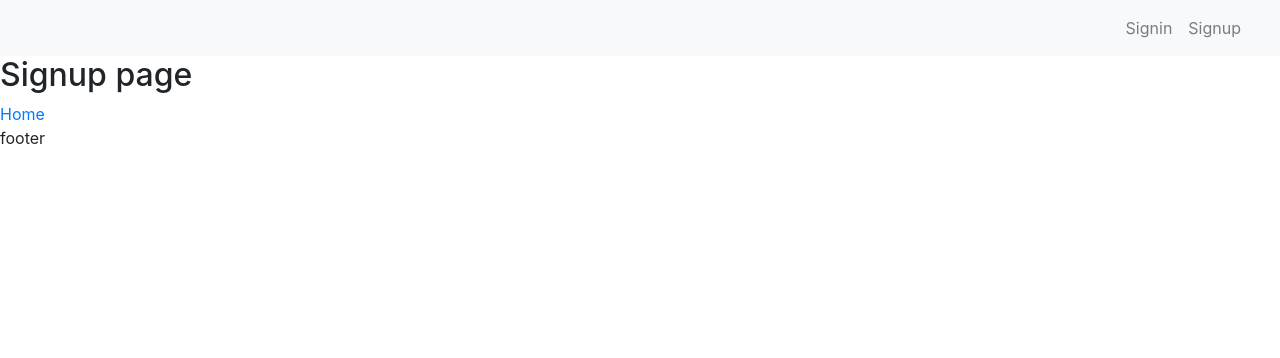
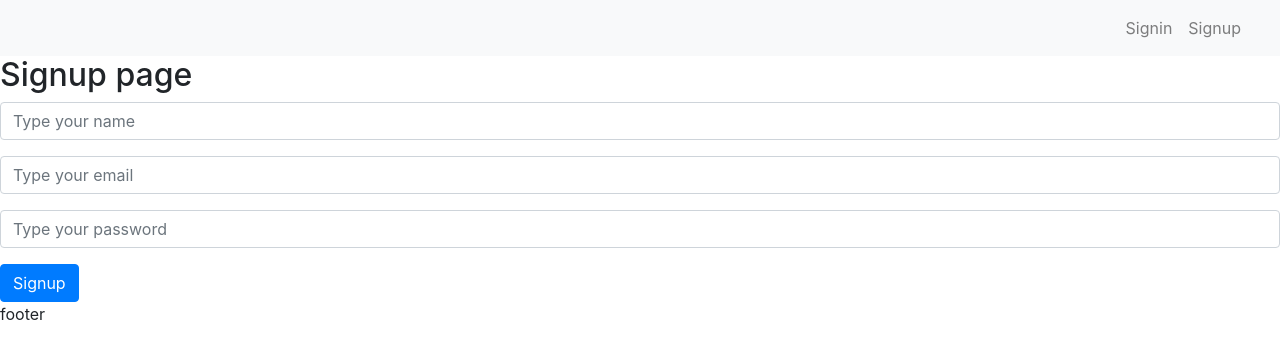
Before and after one commit to jovanSlavujevic96/Multi-User-SEO-Blogging-Platform-Course, a Next.js app in the folder frontend/: page /signup in a window 1280 px wide. Shown: the top 358 px of the page. Built offline with nearby package versions, Linux system fonts and the light colour scheme.

Commit message:
Signup form pt.1

```diff
--- /dev/null
+++ b/frontend/components/auth/SignupComponent.js
@@ -0,0 +1,58 @@
+import React from "react";
+import {useState} from "react";
+
+const SignupComponent = () => {
+    const handleSubmit = (e) => {
+        e.preventDefault();
+        console.log('handle submit');
+    };
+
+    const handleChange = e => {
+        console.log(e.target.value);
+    };
+
+    const signupForm = () => {
+        return (
+            <form onSubmit={handleSubmit}>
+                <div className="form-group">
+                    <input
+                        onChange={handleChange}
+                        type="text"
+                        className="form-control"
+                        placeholder="Type your name"
+                    />
+                </div>
+
+                <div className="form-group">
+                    <input
+                        onChange={handleChange}
+                        type="email"
+                        className="form-control"
+                        placeholder="Type your email"
+                    />
+                </div>
+
+                <div className="form-group">
+                    <input
+                        onChange={handleChange}
+                        type="password"
+                        className="form-control"
+                        placeholder="Type your password"
+                    />
+                </div>
+
+                <div>
+                    <button className="btn btn-primary">Signup</button>
+                </div>
+            </form>
+        );
+    };
+
+    return (
+        <React.Fragment>
+            {signupForm()}
+        </React.Fragment>
+    );
+};
+
+export default SignupComponent;
--- a/frontend/pages/signup.js
+++ b/frontend/pages/signup.js
@@ -1,13 +1,12 @@
 import Layout from '../components/Layout';
+import SignupComponent from '../components/auth/SignupComponent';
 import Link from 'next/link';
 
 const Signup = () => {
     return (
         <Layout>
             <h2>Signup page</h2>
-            <Link href="/">
-                <a>Home</a>
-            </Link>
+            <SignupComponent />
         </Layout>
     )
 }
```
